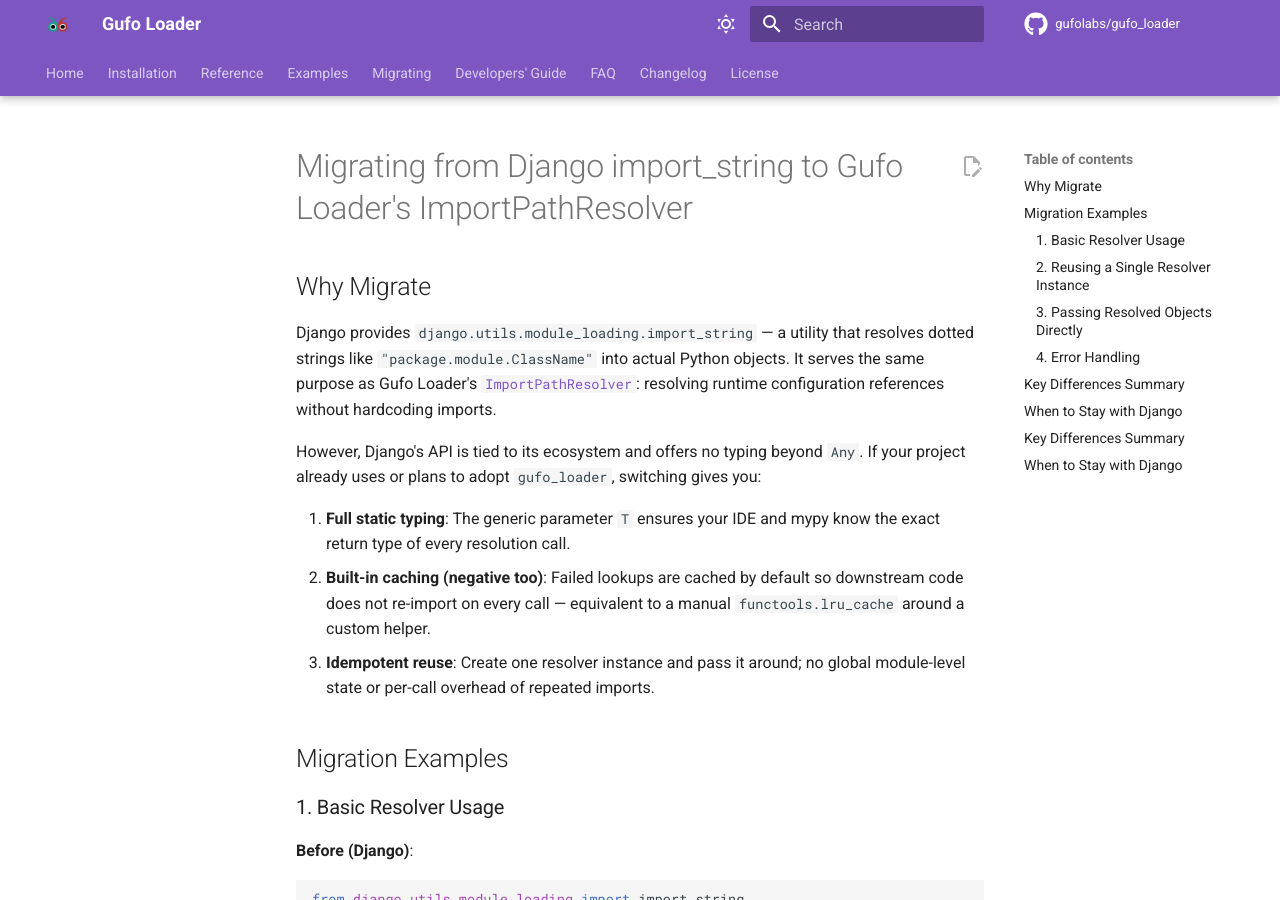
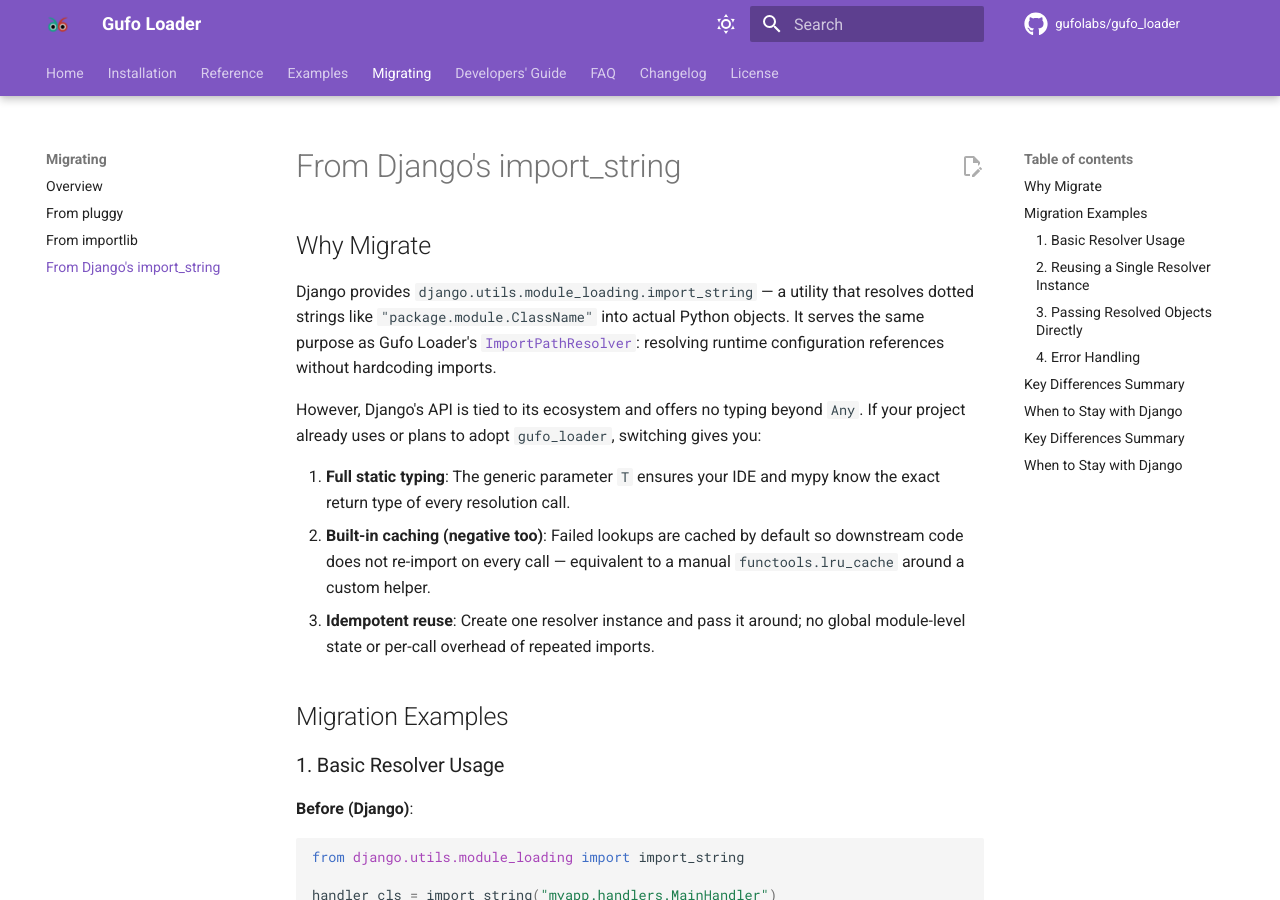
Before and after one commit to gufolabs/gufo_loader, an MkDocs documentation site: the page built from docs/migrating/django.md, in a window 1280 px wide and 900 px high. Built offline with MkDocs 1.6.1 and Material for MkDocs 9.7.7, drawn with Linux system fonts in a browser that asks for light colours; comment, search, counter and statistics services are not loaded; some of the changed lines change nothing that is shown; some of the changed text lies outside the part shown.

Commit message:
Fix docs typos (#26)

```diff
--- a/docs/migrating/django.md
+++ b/docs/migrating/django.md
@@ -148,4 +148,4 @@
 * You don't need static typing on the resolved objects (e.g., one-off scripts).
 * Adding `gufo_loader` as a dependency is overkill for your use case — `import_string` works with zero extra dependencies.
 
-[ImportPathResolver]: ../reference.md#importpathresolver
+[ImportPathResolver]: ../reference.md#gufo.loader.ImportPathResolver
--- a/mkdocs.yml
+++ b/mkdocs.yml
@@ -20,7 +20,7 @@
       - Overview: migrating/index.md
       - From pluggy: migrating/pluggy.md
       - From importlib: migrating/importlib.md
-      - From Django's import_string: migraing/django.md
+      - From Django's import_string: migrating/django.md
   - Developers' Guide:
       - Overview: dev/index.md
       - Developer's Environment: dev/environment.md
```
